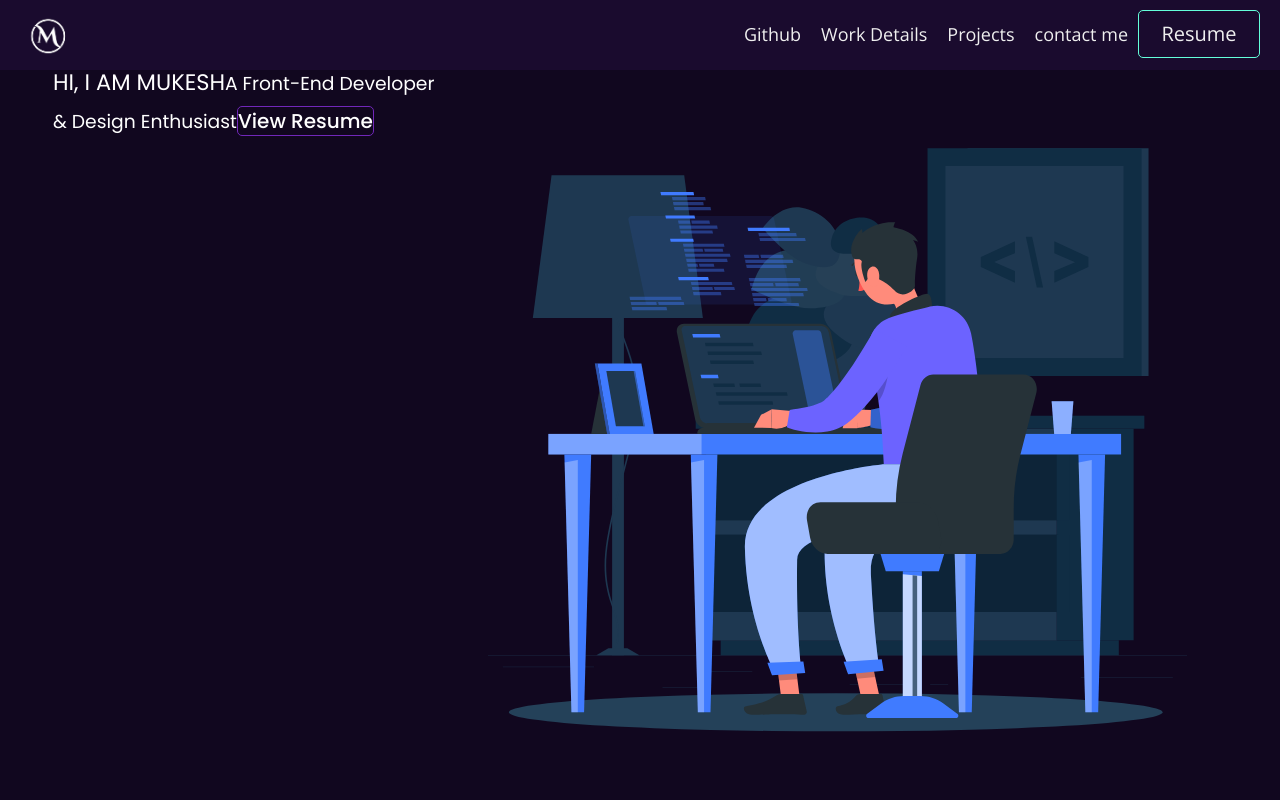
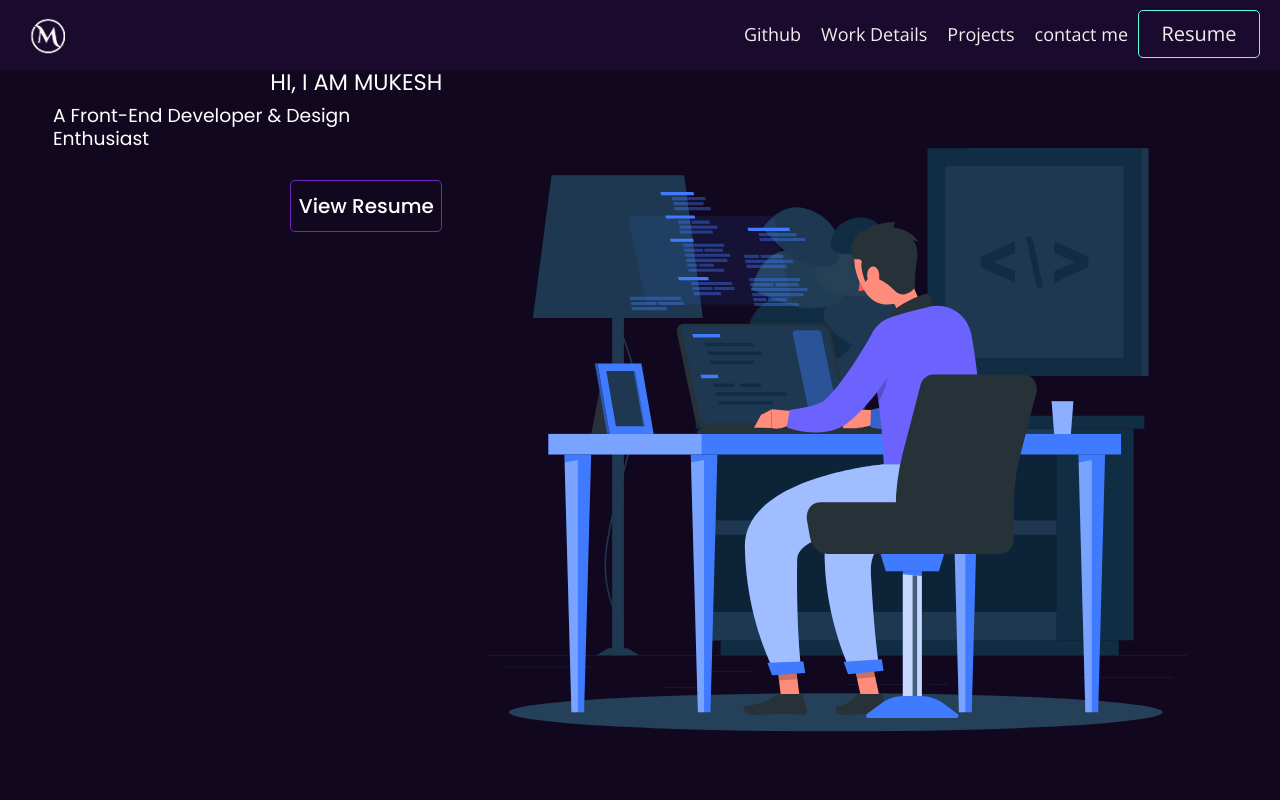
Before and after one commit to patidarmk/myportfolio, a React (Create React App) app: page / in a window 1280 px wide. Shown: the top 800 px of the page. Built offline with nearby package versions, Linux system fonts and the light colour scheme.

Commit message:
update code

```diff
--- a/src/components/Profile.js
+++ b/src/components/Profile.js
@@ -32,9 +32,11 @@ function Profile(){
         </div> */
 		<div className="profile-container">
 			<div className="profile-title-left">
-				<span className="profile-title">HI, I AM MUKESH</span>
-				<span className="profile-sub-title">A Front-End Developer & Design Enthusiast</span>
-				<a className="profile-btn view-resume--btn" href={resume} target="_blank" rel="noreferrer">View Resume</a>
+				<div className="profile-title-left-section">
+					<span className="profile-title">HI, I AM MUKESH</span>
+					<span className="profile-sub-title">A Front-End Developer & Design Enthusiast</span>
+					<a className="profile-btn view-resume--btn" href={resume} target="_blank" rel="noreferrer">View Resume</a>
+				</div>
 			</div>
 			<div className="profile-svg-right">
 				<img className = "profile-image-svg" src={imageIcon} alt="profile-cover"/>
```
